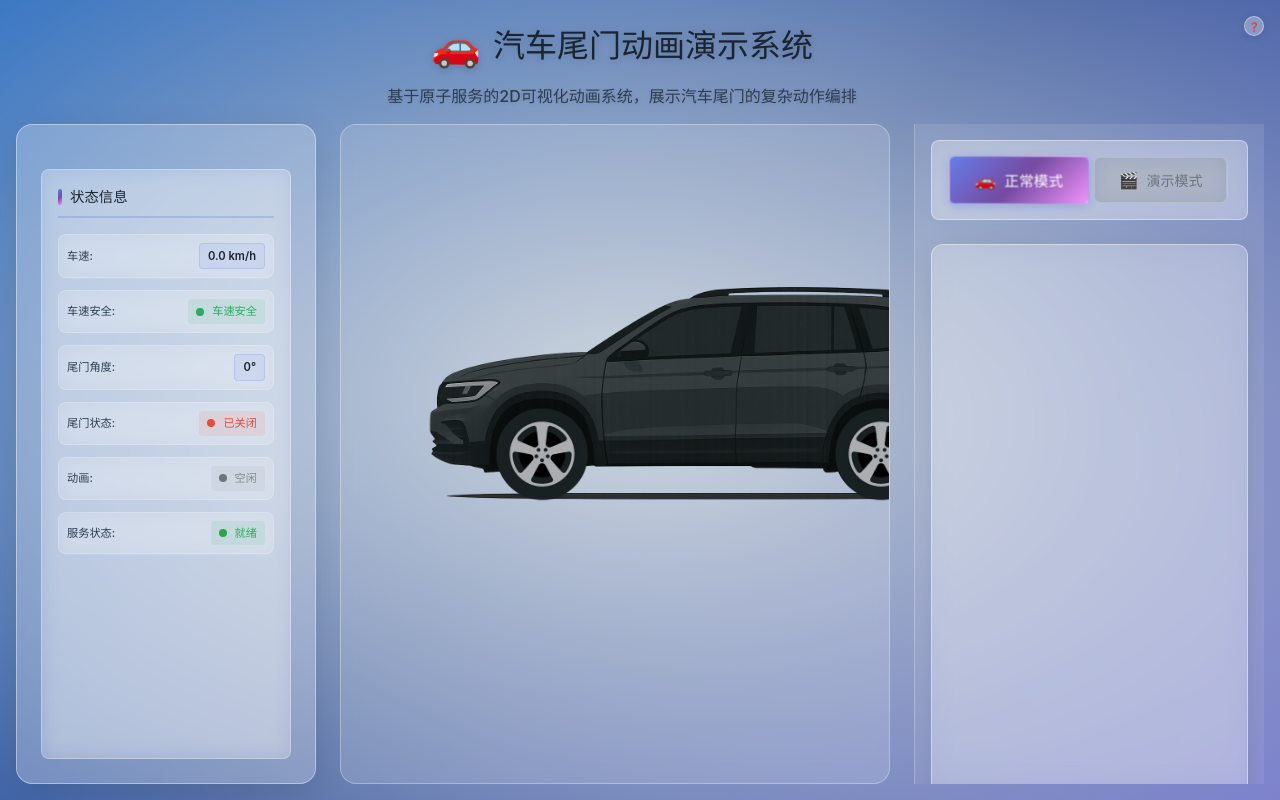
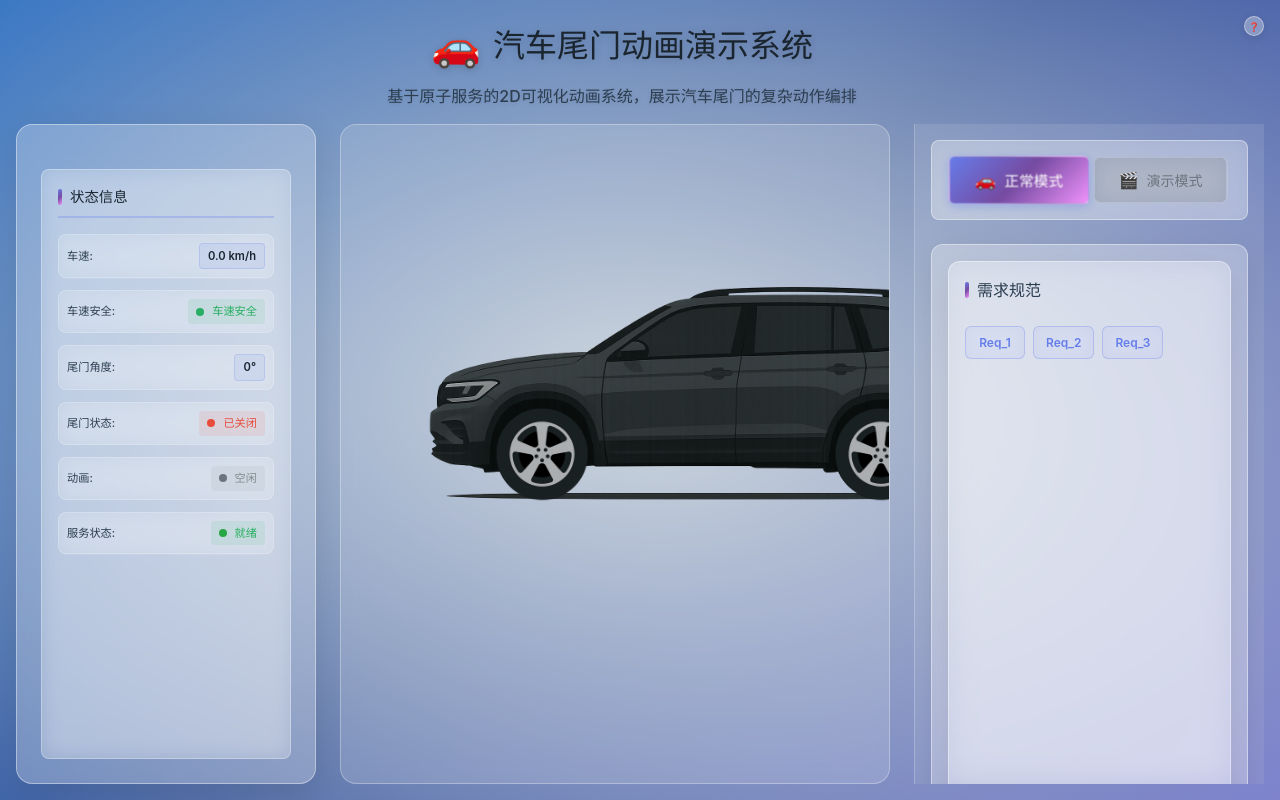
Before and after one commit to yyxxrr739/scratch4llm, a React (Vite) app: page / in a window 1280 px wide. Built offline with nearby package versions, Linux system fonts and the light colour scheme.

Commit message:
feat: 增加需求规范面板及按钮

```diff
--- /dev/null
+++ b/src/components/RequirementsPanel.css
@@ -0,0 +1,244 @@
+/* 需求面板容器 */
+.requirements-panel {
+  padding: 16px;
+  background: rgba(255, 255, 255, 0.25);
+  border-radius: 12px;
+  border: 1px solid rgba(255, 255, 255, 0.4);
+  backdrop-filter: blur(15px);
+  box-shadow: 0 8px 32px rgba(0, 0, 0, 0.1);
+  height: 100%;
+  display: flex;
+  flex-direction: column;
+}
+
+/* 需求面板标题 */
+.requirements-title {
+  margin: 0 0 16px 0;
+  font-size: 16px;
+  font-weight: 600;
+  color: #2c3e50;
+  display: flex;
+  align-items: center;
+  gap: 8px;
+}
+
+.requirements-title::before {
+  content: '';
+  width: 4px;
+  height: 16px;
+  background: linear-gradient(135deg, #667eea 0%, #764ba2 50%, #f093fb 100%);
+  border-radius: 2px;
+}
+
+/* 需求按钮容器 */
+.requirements-buttons {
+  display: flex;
+  gap: 8px;
+  flex-wrap: wrap;
+  justify-content: flex-start;
+  align-items: flex-start;
+  flex: 1;
+  padding: 8px 0;
+}
+
+/* 需求按钮 */
+.requirement-button {
+  padding: 8px 12px;
+  background: rgba(102, 126, 234, 0.1);
+  border: 1px solid rgba(102, 126, 234, 0.3);
+  border-radius: 6px;
+  color: #667eea;
+  font-size: 12px;
+  font-weight: 600;
+  cursor: pointer;
+  transition: all 0.2s ease;
+  backdrop-filter: blur(10px);
+  min-width: 60px;
+  max-width: 80px;
+  text-align: center;
+  white-space: nowrap;
+  overflow: hidden;
+  text-overflow: ellipsis;
+}
+
+.requirement-button:hover {
+  background: rgba(102, 126, 234, 0.2);
+  border-color: rgba(102, 126, 234, 0.5);
+  transform: translateY(-1px);
+  box-shadow: 0 4px 12px rgba(102, 126, 234, 0.3);
+}
+
+.requirement-button:active {
+  transform: translateY(0);
+}
+
+/* 弹窗遮罩层 */
+.requirement-modal-overlay {
+  position: fixed;
+  top: 0;
+  left: 0;
+  right: 0;
+  bottom: 0;
+  background: rgba(0, 0, 0, 0.6);
+  display: flex;
+  align-items: center;
+  justify-content: center;
+  z-index: 1000;
+  backdrop-filter: blur(4px);
+}
+
+/* 弹窗容器 */
+.requirement-modal {
+  background: white;
+  border-radius: 16px;
+  box-shadow: 0 20px 60px rgba(0, 0, 0, 0.3);
+  max-width: 600px;
+  width: 90%;
+  max-height: 80vh;
+  overflow: hidden;
+  animation: modalSlideIn 0.3s ease-out;
+}
+
+@keyframes modalSlideIn {
+  from {
+    opacity: 0;
+    transform: translateY(-20px) scale(0.95);
+  }
+  to {
+    opacity: 1;
+    transform: translateY(0) scale(1);
+  }
+}
+
+/* 弹窗头部 */
+.modal-header {
+  display: flex;
+  justify-content: space-between;
+  align-items: center;
+  padding: 20px 24px;
+  background: linear-gradient(135deg, #667eea 0%, #764ba2 100%);
+  color: white;
+  border-bottom: 1px solid rgba(255, 255, 255, 0.2);
+}
+
+.modal-title {
+  margin: 0;
+  font-size: 18px;
+  font-weight: 600;
+}
+
+.modal-close {
+  background: none;
+  border: none;
+  color: white;
+  font-size: 20px;
+  cursor: pointer;
+  padding: 4px;
+  border-radius: 4px;
+  transition: all 0.2s ease;
+  display: flex;
+  align-items: center;
+  justify-content: center;
+  width: 32px;
+  height: 32px;
+}
+
+.modal-close:hover {
+  background: rgba(255, 255, 255, 0.2);
+  transform: scale(1.1);
+}
+
+/* 弹窗内容 */
+.modal-content {
+  padding: 24px;
+  max-height: 60vh;
+  overflow-y: auto;
+}
+
+/* 需求描述 */
+.requirement-description {
+  font-size: 16px;
+  color: #2c3e50;
+  line-height: 1.6;
+  margin-bottom: 20px;
+  padding: 16px;
+  background: rgba(102, 126, 234, 0.05);
+  border-left: 4px solid #667eea;
+  border-radius: 4px;
+}
+
+/* 需求详情 */
+.requirement-details {
+  display: flex;
+  flex-direction: column;
+  gap: 8px;
+}
+
+.detail-line {
+  font-size: 14px;
+  line-height: 1.5;
+  color: #34495e;
+  padding: 4px 0;
+}
+
+.detail-line:empty {
+  height: 8px;
+}
+
+/* 响应式设计 */
+@media (max-width: 768px) {
+  .requirement-modal {
+    width: 95%;
+    max-height: 90vh;
+  }
+
+  .modal-header {
+    padding: 16px 20px;
+  }
+
+  .modal-content {
+    padding: 20px;
+  }
+
+  .modal-title {
+    font-size: 16px;
+  }
+
+  .requirement-description {
+    font-size: 14px;
+  }
+
+  .detail-line {
+    font-size: 13px;
+  }
+
+  .requirements-buttons {
+    gap: 6px;
+  }
+
+  .requirement-button {
+    padding: 6px 10px;
+    font-size: 11px;
+    min-width: 50px;
+    max-width: 70px;
+  }
+}
+
+/* 滚动条样式 */
+.modal-content::-webkit-scrollbar {
+  width: 6px;
+}
+
+.modal-content::-webkit-scrollbar-track {
+  background: rgba(0, 0, 0, 0.05);
+  border-radius: 3px;
+}
+
+.modal-content::-webkit-scrollbar-thumb {
+  background: rgba(102, 126, 234, 0.3);
+  border-radius: 3px;
+}
+
+.modal-content::-webkit-scrollbar-thumb:hover {
+  background: rgba(102, 126, 234, 0.5);
+}
--- /dev/null
+++ b/src/components/RequirementsPanel.jsx
@@ -0,0 +1,141 @@
+import React, { useState } from 'react';
+import './RequirementsPanel.css';
+
+const RequirementsPanel = ({ isDemoMode = false }) => {
+  const [selectedRequirement, setSelectedRequirement] = useState(null);
+
+  // 需求数据
+  const requirements = [
+    {
+      id: 'Req_1',
+      title: '开门需求',
+      description: '当开门按键按下时，如果当前尾门状态为关闭 且 车速小于5km/h 且 尾门角度处于0度到94度之间，则执行开门动作。',
+      details: [
+        '前提条件：',
+        '• 尾门状态：关闭',
+        '• 车速：< 5 km/h',
+        '• 尾门角度：0° - 94°',
+        '• 系统状态：就绪',
+        '• 无障碍物检测',
+        '',
+        '执行动作：',
+        '• 状态机转换到opening状态',
+        '• 调用运动控制服务开启尾门',
+        '• 监控运动完成事件',
+        '• 完成后转换到opened状态'
+      ]
+    },
+    {
+      id: 'Req_2',
+      title: '关门需求',
+      description: '当关门按键按下时，如果当前尾门状态为开启 且 无障碍物检测，则执行关门动作。',
+      details: [
+        '前提条件：',
+        '• 尾门状态：开启',
+        '• 无障碍物检测',
+        '• 系统状态：就绪',
+        '• 非紧急停止状态',
+        '',
+        '执行动作：',
+        '• 状态机转换到closing状态',
+        '• 调用运动控制服务关闭尾门',
+        '• 监控运动完成事件',
+        '• 完成后转换到closed状态',
+        '',
+        '安全监控：',
+        '• 实时检测障碍物',
+        '• 发现障碍物时立即紧急停止'
+      ]
+    },
+    {
+      id: 'Req_3',
+      title: '紧急停止需求',
+      description: '当检测到安全风险时（如车速过高、障碍物、硬件故障），立即执行紧急停止动作。',
+      details: [
+        '触发条件：',
+        '• 车速 > 5 km/h 且尾门正在开启',
+        '• 检测到障碍物',
+        '• 硬件故障（电机故障、传感器故障等）',
+        '• 手动紧急停止请求',
+        '',
+        '执行动作：',
+        '• 立即停止所有运动',
+        '• 状态机转换到emergency_stop状态',
+        '• 记录紧急停止原因',
+        '• 禁用所有控制输入',
+        '',
+        '恢复条件：',
+        '• 手动重置紧急停止',
+        '• 确认安全状态',
+        '• 系统重新初始化'
+      ]
+    }
+  ];
+
+  const handleRequirementClick = (requirement) => {
+    setSelectedRequirement(requirement);
+  };
+
+  const handleCloseModal = () => {
+    setSelectedRequirement(null);
+  };
+
+  const handleModalClick = (e) => {
+    if (e.target === e.currentTarget) {
+      handleCloseModal();
+    }
+  };
+
+  // 只在正常模式下显示
+  if (isDemoMode) {
+    return null;
+  }
+
+  return (
+    <div className="requirements-panel">
+      <h3 className="requirements-title">需求规范</h3>
+      <div className="requirements-buttons">
+        {requirements.map((req) => (
+          <button
+            key={req.id}
+            className="requirement-button"
+            onClick={() => handleRequirementClick(req)}
+            title={`点击查看${req.title}详细描述`}
+          >
+            {req.id}
+          </button>
+        ))}
+      </div>
+
+      {/* 需求详情弹窗 */}
+      {selectedRequirement && (
+        <div className="requirement-modal-overlay" onClick={handleModalClick}>
+          <div className="requirement-modal">
+            <div className="modal-header">
+              <h3 className="modal-title">
+                {selectedRequirement.id}: {selectedRequirement.title}
+              </h3>
+              <button className="modal-close" onClick={handleCloseModal}>
+                ✕
+              </button>
+            </div>
+            <div className="modal-content">
+              <div className="requirement-description">
+                {selectedRequirement.description}
+              </div>
+              <div className="requirement-details">
+                {selectedRequirement.details.map((detail, index) => (
+                  <div key={index} className="detail-line">
+                    {detail}
+                  </div>
+                ))}
+              </div>
+            </div>
+          </div>
+        </div>
+      )}
+    </div>
+  );
+};
+
+export default RequirementsPanel;
--- a/src/components/animations/TailgateAnimation.jsx
+++ b/src/components/animations/TailgateAnimation.jsx
@@ -1,9 +1,10 @@
-import React, { useRef, useEffect, useState } from 'react';
+import React, { useRef, useEffect, useState, useCallback } from 'react';
 import { useTailgateService } from '../../hooks/useTailgateService.js';
 import { useActionOrchestrator } from '../../hooks/useActionOrchestrator.js';
 import AdvancedControls from '../ActionControls/AdvancedControls.jsx';
 import ScenarioControls from '../ActionControls/ScenarioControls.jsx';
 import ServiceManager from '../../services/ServiceManager.js';
+import RequirementsPanel from '../RequirementsPanel.jsx';
 import './TailgateAnimation.css';
 
 const TailgateAnimation = ({ onStateChange, isDemoMode = false }) => {
@@ -292,6 +293,13 @@ const TailgateAnimation = ({ onStateChange, isDemoMode = false }) => {
         </>
       )}
 
+      {/* 在正常模式下显示需求面板 */}
+      {!isDemoMode && (
+        <div className="control-content">
+          <RequirementsPanel isDemoMode={isDemoMode} />
+        </div>
+      )}
+
       {/* 错误显示 */}
       {(error || orchestratorError) && (
         <div className="error-message">
```
